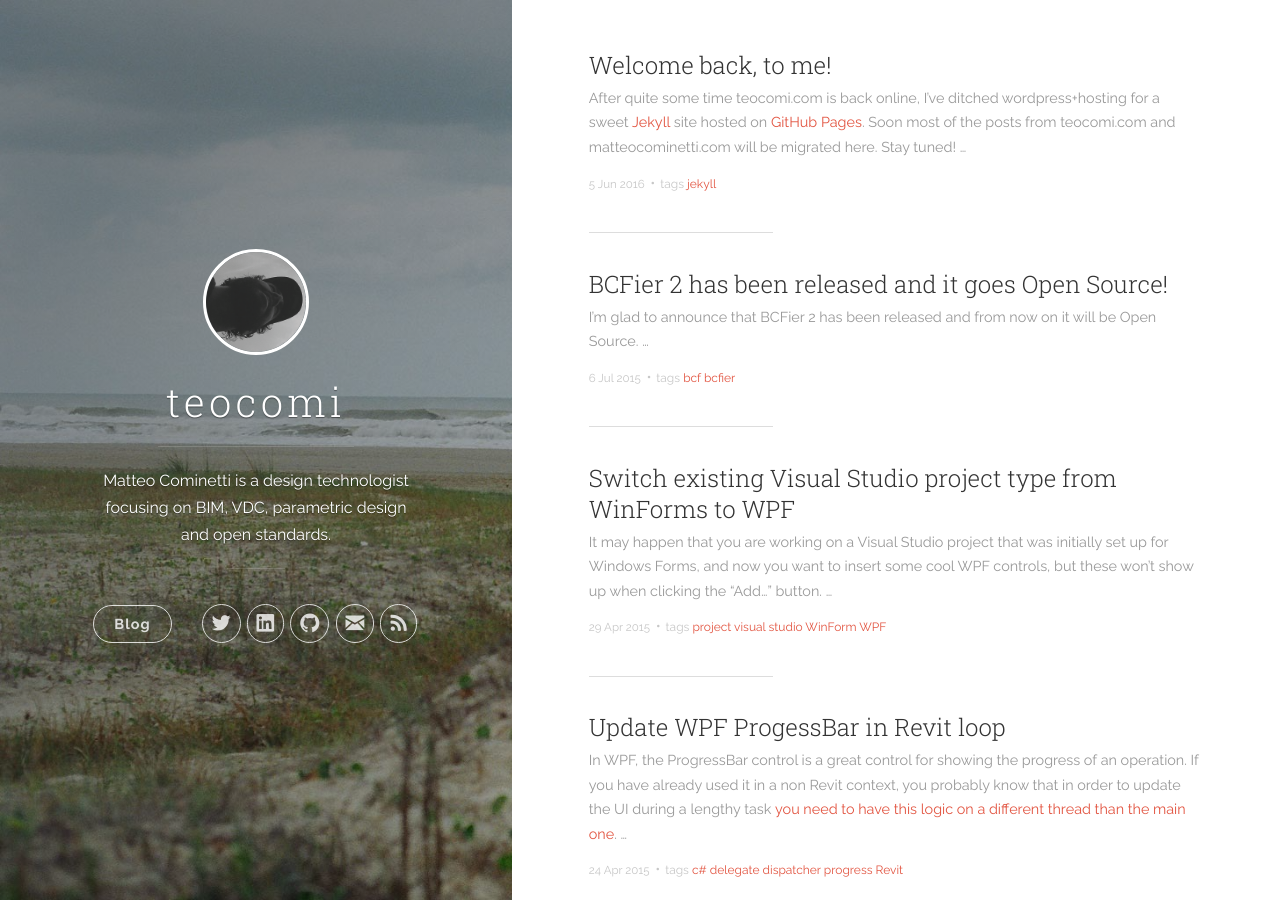
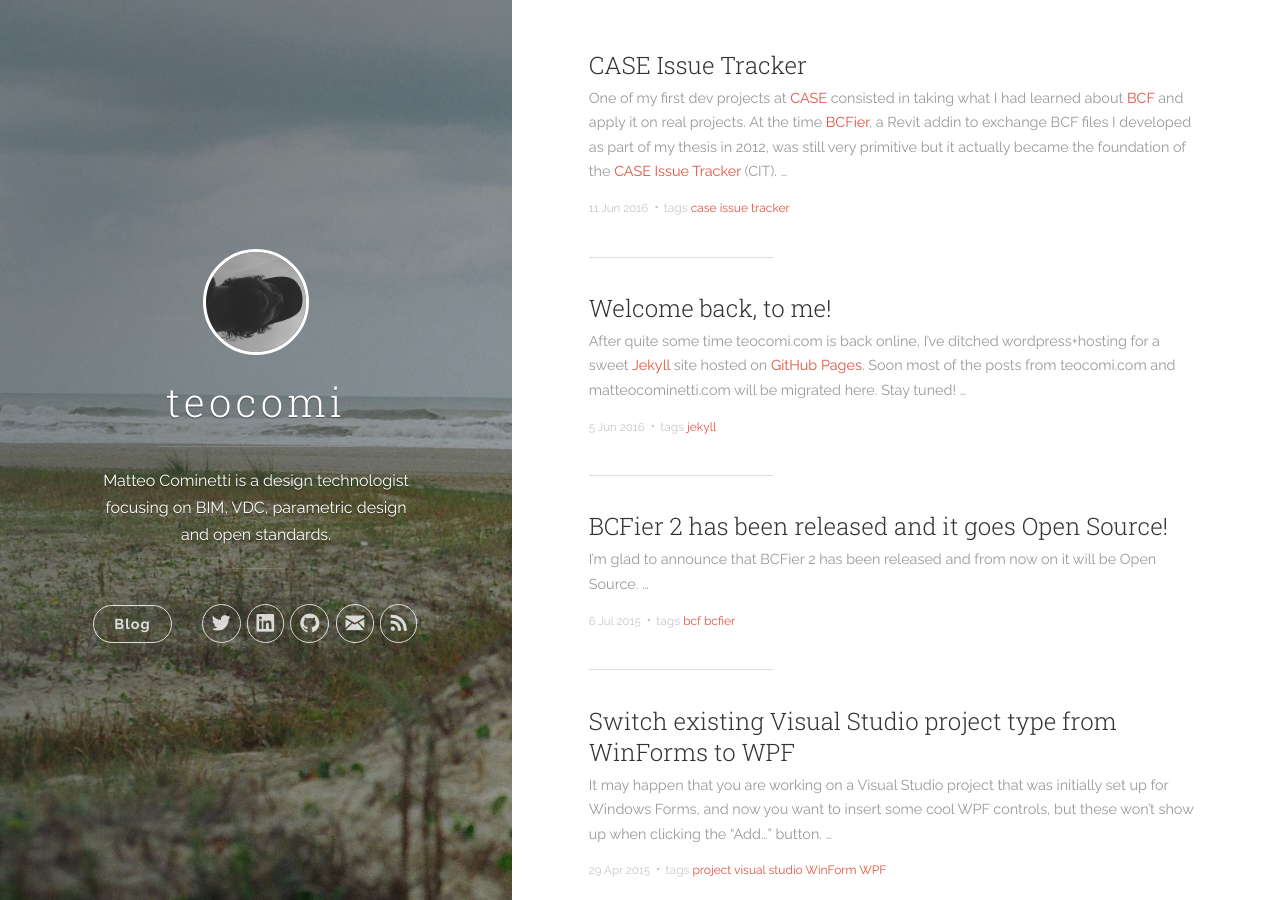
Before and after one commit to teocomi/teocomi.github.io, a Jekyll site: the page built from index.html, in a window 1280 px wide and 900 px high. Built offline with Jekyll 4.4.1, drawn with Linux system fonts in a browser that asks for light colours; nearby versions of some CDN libraries; the list of posts is cut into pages by our own code; some of the changed text lies outside the part shown.

Commit message:
fixed date

```diff
--- a/_posts/2016-06-09-case-issue-tracker.md
+++ b/_posts/2016-06-09-case-issue-tracker.md
@@ -1,7 +1,7 @@
 ---
 layout: post
 title: "CASE Issue Tracker"
-date: 2010-03-09 07:30
+date: 2016-06-11
 categories: [tools]
 tags: [case, issue tracker]
 ---
```
